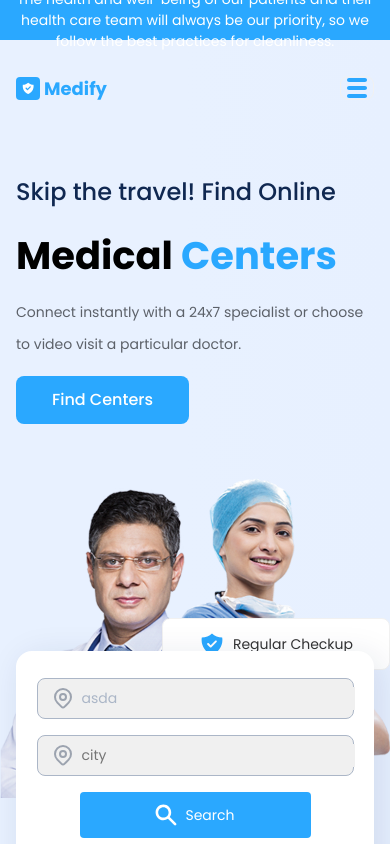
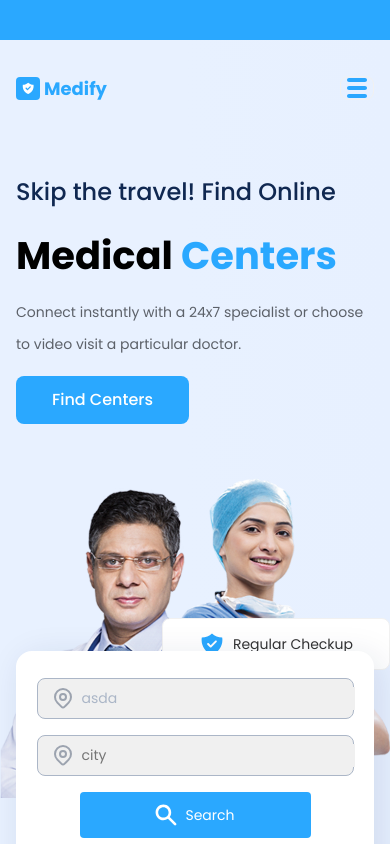
Before and after one commit to abhay8696/medify, a React (Vite) app: page / in a window 390 px wide. Shown: the top 844 px of the page. Built offline with nearby package versions, Linux system fonts and the light colour scheme.

Commit message:
converted text in AppTop into a marquee

```diff
--- a/src/components/AppTop/AppTop.css
+++ b/src/components/AppTop/AppTop.css
@@ -13,4 +13,23 @@
     left: 0;
     right: 0;
     top: 0; */
+    /* position: relative;
+    overflow: hidden; */
 }
+
+
+.appTopSlide{
+    /* position: absolute;
+    width: 1000px; */
+}
+
+@media screen and (max-width: 1004px){
+    .appTopSlide{
+        /* color: rebeccapurple;
+        left: 0; */
+    }
+}
+
+@keyframes marquee {
+
+}
--- a/src/components/AppTop/AppTop.jsx
+++ b/src/components/AppTop/AppTop.jsx
@@ -6,7 +6,7 @@ const text = " The health and well-being of our patients and their health care t
 const AppTop = () => {
     return (
         <div className='AppTop'>
-            {text}
+            <marquee direction="left" className='appTopSlide'>{text}  </marquee>
         </div>
     );
 };
```
